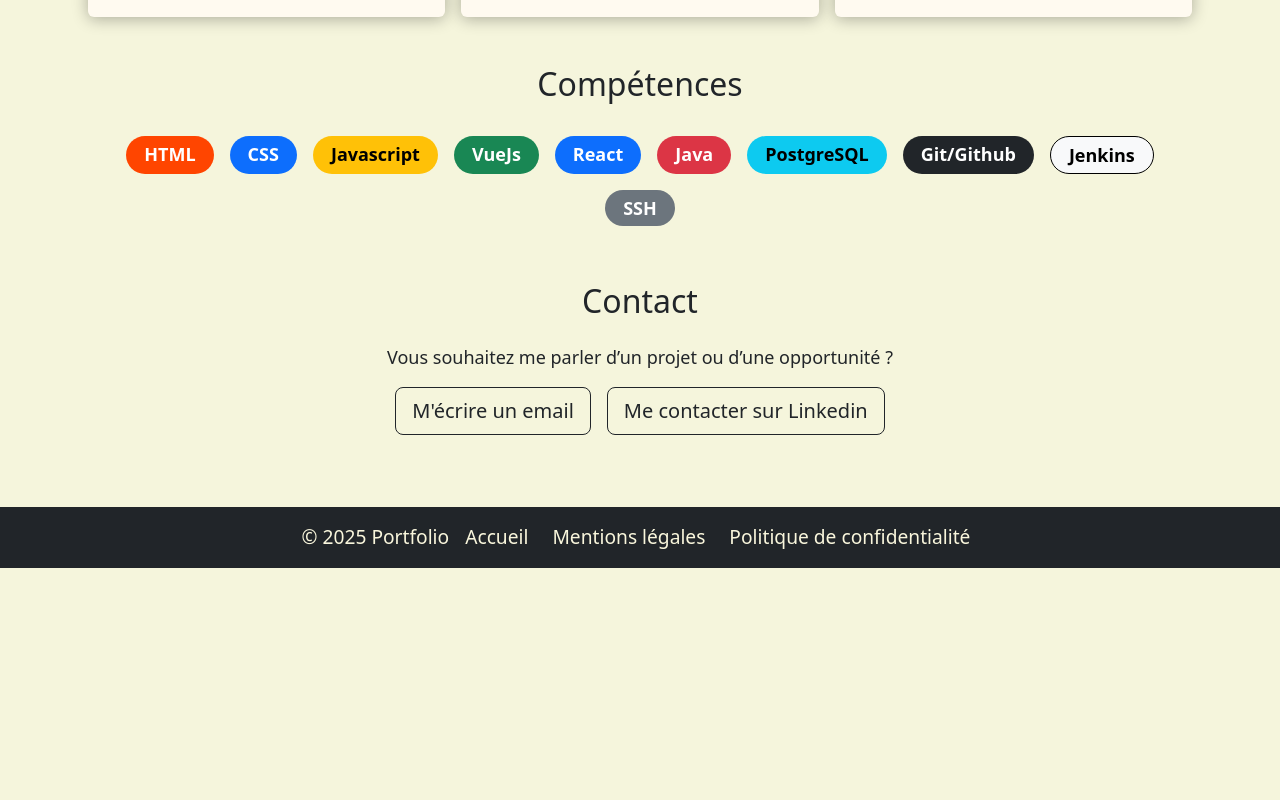
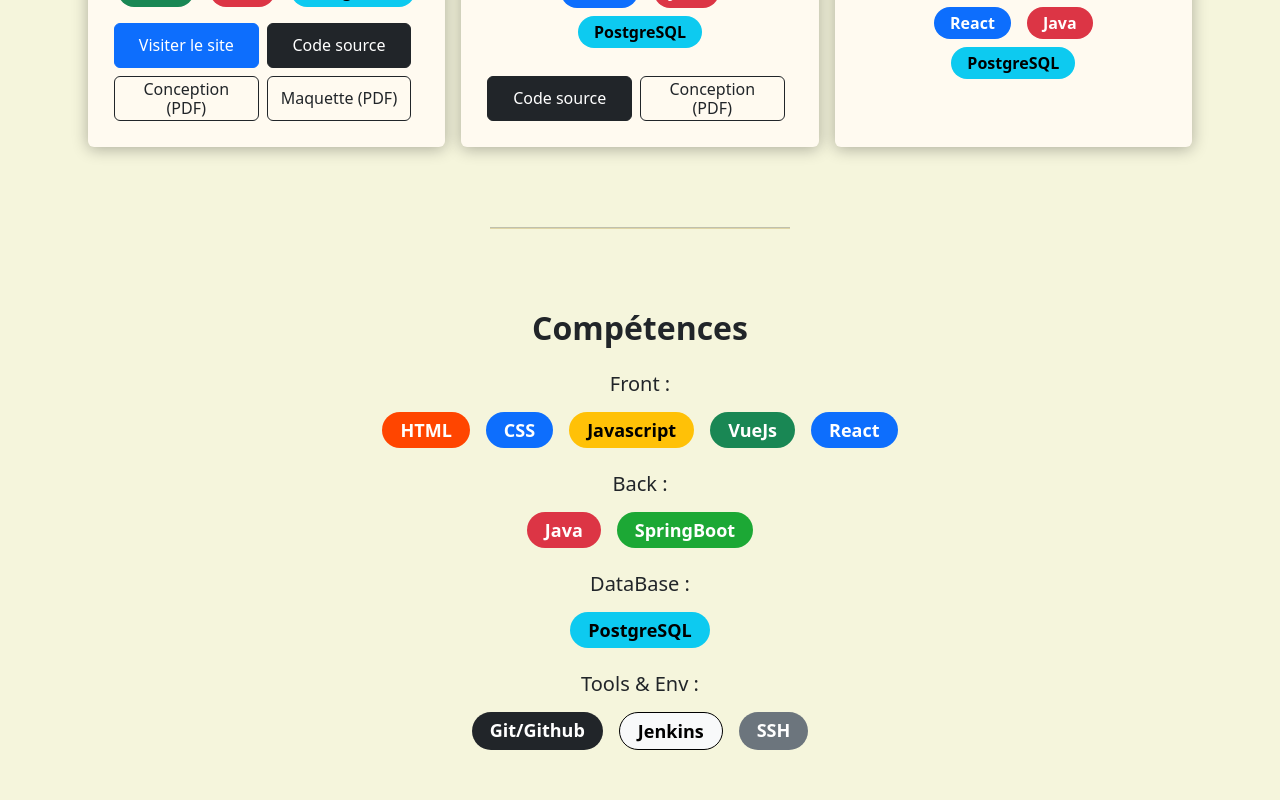
Before and after one commit to fabienAstia/portfolio, a React (Vite) app in the folder fabien-astiasaran-front/: page / in a window 1280 px wide. Shown: the part 1060-1860 px from the top of the page. Before the commit the page ends 1628 px from the top, so only its background shows below. Built offline with nearby package versions, Linux system fonts and the light colour scheme.

Commit message:
footer scroll + organized Skills

```diff
--- a/fabien-astiasaran-front/src/components/Header/Header.css
+++ b/fabien-astiasaran-front/src/components/Header/Header.css
@@ -3,6 +3,7 @@
     position: sticky;
     top: 0;
     z-index: 30;
+    box-shadow: rgba(27, 31, 35, 0.04) 0px 1px 0px, rgba(255, 255, 255, 0.25) 0px 1px 0px ;
 }
 
 .header a{
--- a/fabien-astiasaran-front/src/index.css
+++ b/fabien-astiasaran-front/src/index.css
@@ -14,3 +14,11 @@ h1, h2{
   text-align: center;
   margin-bottom: 1.5rem;
 }
+
+h1{
+  font-weight: 700;
+}
+
+h2{
+  font-weight: 700;
+}
--- a/fabien-astiasaran-front/src/views/AboutMeView/AboutMe.css
+++ b/fabien-astiasaran-front/src/views/AboutMeView/AboutMe.css
@@ -1,5 +1,5 @@
 .about-me h1{
-    margin-bottom: 2rem;
+    margin-bottom: 3rem;
 }
 
 @media(min-width:992px){
@@ -14,12 +14,14 @@
 
 #photo{
     height: 170px;
-    margin-bottom: 1rem;
+    box-shadow: rgba(159, 116, 5, 0.25) 0px 4px 10px;
+    margin-right: 0.5rem;
 }
 
 @media(max-width:992px){
-    .about-me.photo-wrapper{
-        margin-top: 1rem;
+    .about-me .photo-wrapper{
+        margin-top: 2rem;
+        margin-bottom: 1rem;
     }
 }
 
--- a/fabien-astiasaran-front/src/views/HomePageView/HomePage.css
+++ b/fabien-astiasaran-front/src/views/HomePageView/HomePage.css
@@ -1,7 +1,16 @@
-section{
+.home section {
     margin-bottom: 3rem;
 }
 
-.scroll-margin-top{
+.home .scroll-margin-top{
     scroll-margin-top: 61px;
 }
+
+.home hr{
+    height: 2px;
+    background-color:  #9f7405;
+    display: flex;
+    max-width: 300px;
+    margin: 5rem auto;
+
+}
--- a/fabien-astiasaran-front/src/views/HomePageView/index.jsx
+++ b/fabien-astiasaran-front/src/views/HomePageView/index.jsx
@@ -5,19 +5,22 @@ import Skills from '../SkillsView';
 import Contact from '../ContactView'
 export default function HomePage(){
     return (
-        <>
+        <div className='home'>
             <section className='introView scroll-margin-top' id='intro'>
                 <AboutMe/>
+                <hr />
             </section>
             <section className='projectsView scroll-margin-top' id='projets'>
                 <Projects/>
+                <hr />
             </section>
             <section className='skillsView scroll-margin-top' id='skills'>
                 <Skills/>
+                <hr />
             </section>
             <section className='contactView scroll-margin-top' id='contact'>
                 <Contact/>
             </section>
-        </>
+        </div>
     );
 }
--- a/fabien-astiasaran-front/src/views/ProjectsView/index.jsx
+++ b/fabien-astiasaran-front/src/views/ProjectsView/index.jsx
@@ -37,7 +37,7 @@ export default function Projects(){
                     <div className='row row-cols-1 row-cols-md-2 g-2 w-100 justify-content-center'>
                         {project.links.url &&
                         <div className='col justify-content-center'>
-                            <a href={project.links.url} className='btn btn-primary w-100 customButton' target='_blank' rel="noreferrer">Voir le site</a>
+                            <a href={project.links.url} className='btn btn-primary w-100 customButton' target='_blank' rel="noreferrer">Visiter le site</a>
                         </div>
                         }
                         {project.links.repository &&
@@ -45,14 +45,14 @@ export default function Projects(){
                             <a href={project.links.repository} className='btn btn-dark w-100 customButton' target='_blank' rel="noreferrer">Code source</a>
                         </div>
                         }
+                        {project.links.dataModel &&
+                            <div className='col'>
+                            <a href={project.links.dataModel} className='btn btn-outline-dark w-100 customButton' target='_blank' rel="noreferrer">Conception (PDF)</a>
+                        </div>
+                        }
                         {project.links.mockup &&
                         <div className='col'>
                             <a href={project.links.mockup} className='btn btn-outline-dark w-100 customButton' target='_blank' rel="noreferrer">Maquette (PDF)</a>
-                        </div>
-                        }
-                        {project.links.dataModel &&
-                            <div className='col'>
-                            <a href={project.links.dataModel} className='btn btn-outline-dark w-100 customButton' target='_blank' rel="noreferrer">Conception (PDF)</a>
                         </div>
                         }
                     </div>
--- a/fabien-astiasaran-front/src/views/SkillsView/Skills.css
+++ b/fabien-astiasaran-front/src/views/SkillsView/Skills.css
@@ -1,8 +1,18 @@
-.badge{
+.skills .badge{
     color: black;
 }
 
-.custom-class{
+
+.skills .category{
+    margin-bottom: 1rem;
+}
+
+.skills .custom-class1{
     color: white;
     background-color: orangered;
 }
+
+.skills .custom-class2{
+    color: white;
+    background-color: rgb(28, 168, 53);
+}
--- a/fabien-astiasaran-front/src/views/SkillsView/index.jsx
+++ b/fabien-astiasaran-front/src/views/SkillsView/index.jsx
@@ -1,18 +1,66 @@
 import './Skills.css'
 
 export default function Skills(){
-    const stackList = skills.map(stack =>
+    // const stackList = skills.map(stack =>
+    //     <span key={stack.id} className={`badge m-2 ${stack.badgeClass}`}>
+    //         {stack.title}
+    //     </span>
+    // );
+    const frontList = skills.map(stack =>
+    (stack.category === 'front' &&
         <span key={stack.id} className={`badge m-2 ${stack.badgeClass}`}>
             {stack.title}
         </span>
-    );
+    ));
+    const backList = skills.map(stack =>
+    (stack.category === 'back' &&
+        <span key={stack.id} className={`badge m-2 ${stack.badgeClass}`}>
+            {stack.title}
+        </span>
+    ));
+    const dataList = skills.map(stack =>
+    (stack.category === 'data' &&
+        <span key={stack.id} className={`badge m-2 ${stack.badgeClass}`}>
+            {stack.title}
+        </span>
+    ));
+    const toolsEnvList = skills.map(stack =>
+    (stack.category === 'tools/env' &&
+        <span key={stack.id} className={`badge m-2 ${stack.badgeClass}`}>
+            {stack.title}
+        </span>
+    ));
 
     return (
         <>
-        <h2>Compétences</h2>
-        <div className={`d-flex justify-content-center flex-wrap fs-4`}>
-            {stackList}
-        </div>
+        <section className='skills'>
+            <h2>Compétences</h2>
+            <div className='category'>
+                <h5 className='text-center'>Front : </h5>
+                <div className={`d-flex justify-content-center flex-wrap fs-4`}>
+                    {frontList}
+                </div>
+            </div>
+            <div className='category'>
+                <h5 className='text-center'>Back : </h5>
+                <div className={`d-flex justify-content-center flex-wrap fs-4`}>
+                    {backList}
+                </div>
+            </div>
+             <div className='category'>
+                <h5 className='text-center'>DataBase : </h5>
+                <div className={`d-flex justify-content-center flex-wrap fs-4`}>
+                    {dataList}
+                </div>
+            </div>
+             <div className='category'>
+                <h5 className='text-center'>Tools & Env : </h5>
+                <div className={`d-flex justify-content-center flex-wrap fs-4`}>
+                    {toolsEnvList}
+                </div>
+            </div>
+        </section>
+
         </>
     );
 }
@@ -21,51 +69,67 @@ const skills = [
     {
         id:1,
         title:'HTML',
-        badgeClass:'custom-class'
+        badgeClass:'custom-class1',
+        category:'front'
     },
     {
         id:2,
         title:'CSS',
-        badgeClass:'text-bg-primary'
+        badgeClass:'text-bg-primary',
+        category:'front'
     },
     {
         id:3,
         title:'Javascript',
-        badgeClass:'text-bg-warning'
+        badgeClass:'text-bg-warning',
+        category:'front'
     },
     {
         id:4,
         title:'VueJs',
-        badgeClass:'text-bg-success'
+        badgeClass:'text-bg-success',
+        category:'front'
     },
     {
         id:5,
         title:'React',
-        badgeClass:'text-bg-primary'
+        badgeClass:'text-bg-primary',
+        category:'front'
     },
     {
         id:6,
         title:'Java',
-        badgeClass:'text-bg-danger'
+        badgeClass:'text-bg-danger',
+        category:'back'
     },
     {
         id:7,
         title:'PostgreSQL',
-        badgeClass:'text-bg-info'
+        badgeClass:'text-bg-info',
+        category:'data'
     },
     {
         id:8,
         title:'Git/Github',
-        badgeClass:'text-bg-dark'
+        badgeClass:'text-bg-dark',
+        category:'tools/env'
     },
     {
         id:9,
         title:'Jenkins',
-        badgeClass:'text-bg-light border border-black'
+        badgeClass:'text-bg-light border border-black',
+        category:'tools/env'
     },
     {
         id:10,
         title:'SSH',
-        badgeClass:'text-bg-secondary'
+        badgeClass:'text-bg-secondary',
+        category:'tools/env'
+    },
+    {
+        id:11,
+        title:'SpringBoot',
+        badgeClass:'custom-class2',
+        category:'back'
     }
 ];
```
Lines whose indentation alone changed are shown as unchanged.
